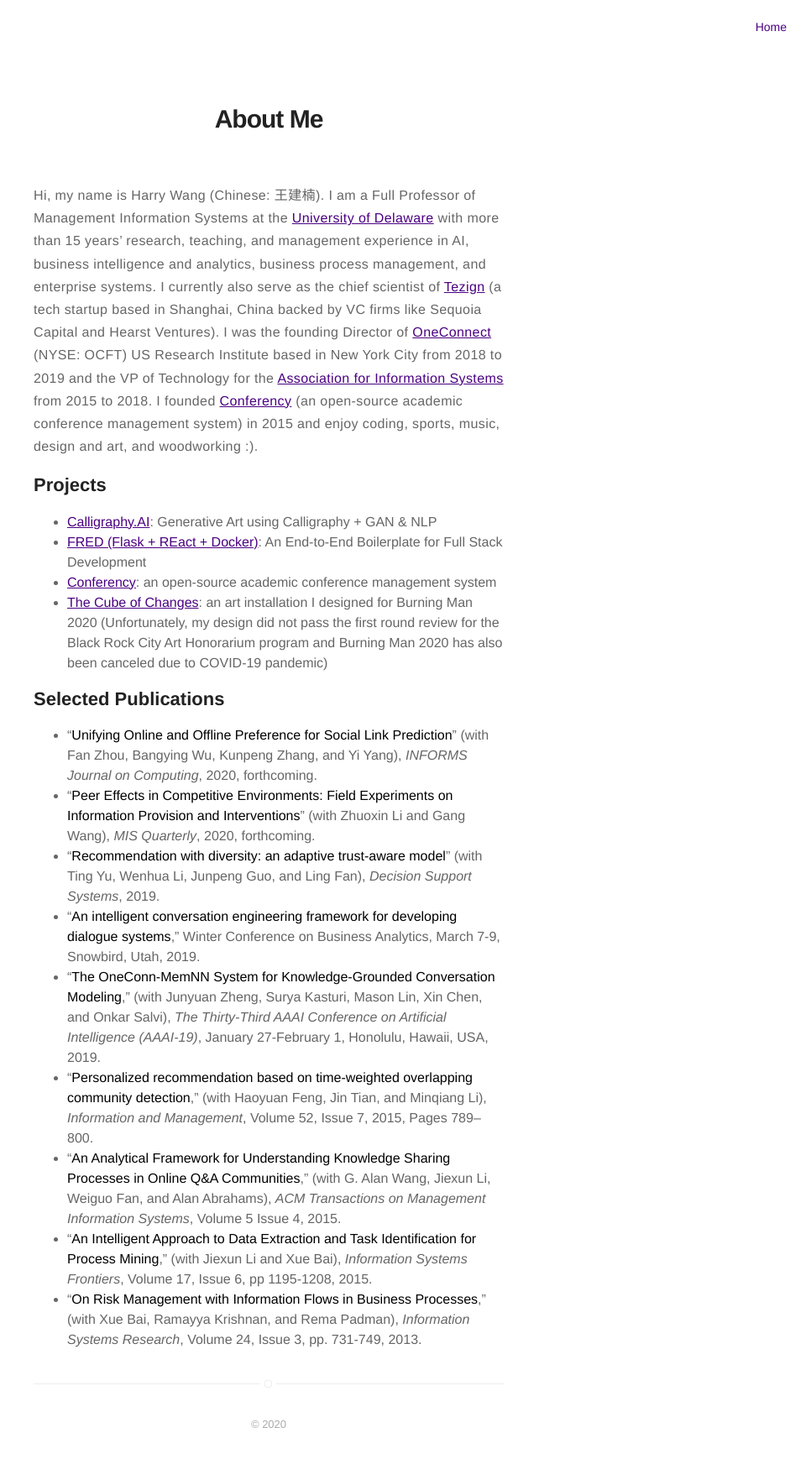
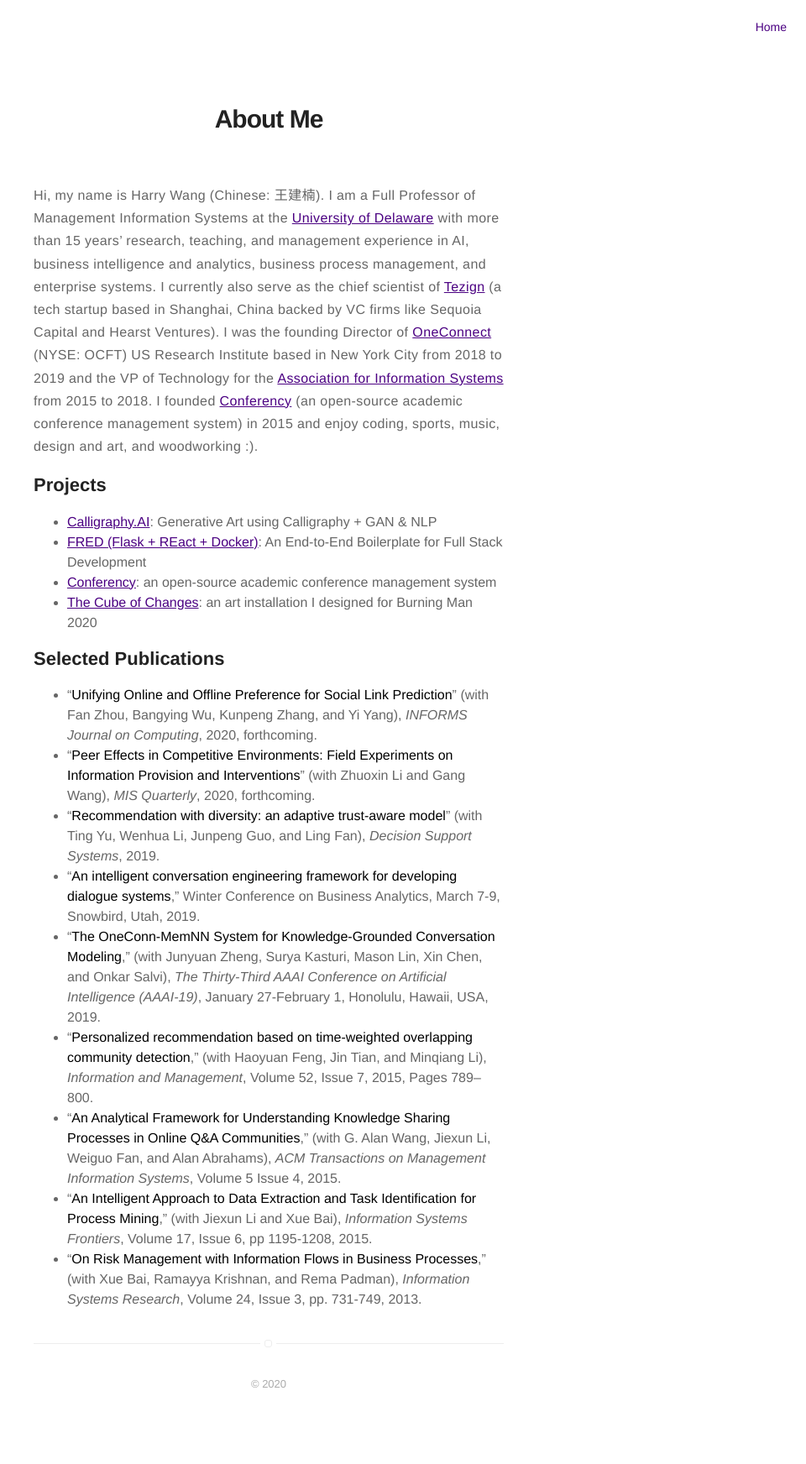
Before and after one commit to harrywang/harrywang.github.io, a Jekyll site: the page built from about.md, in a window 1280 px wide. Shown: the whole page at 84% size, without its empty margins (320-1280 px from the left). Built offline with Jekyll 4.4.1, drawn with Linux system fonts in a browser that asks for light colours; after the commit the page ends 1696 px from its top, so only the background shows below that.

Commit message:
added the cube page

```diff
--- a/about.md
+++ b/about.md
@@ -11,7 +11,7 @@
 - [Calligraphy.AI](http://harrywang.me/calligraphy): Generative Art using Calligraphy + GAN & NLP
 - [FRED (Flask + REact + Docker)](http://harrywang.me/fred): An End-to-End Boilerplate for Full Stack Development
 - [Conferency](https://www.conferency.com/): an open-source academic conference management system
-- [The Cube of Changes](http://cube2020.art/): an art installation I designed for Burning Man 2020 (Unfortunately, my design did not pass the first round review for the Black Rock City Art Honorarium program and Burning Man 2020 has also been canceled due to COVID-19 pandemic)
+- [The Cube of Changes](http://harrywang.me/cube): an art installation I designed for Burning Man 2020
 
 ## Selected Publications
 
```
Also changed, not shown: cube.md (added, +17 -0 lines).
